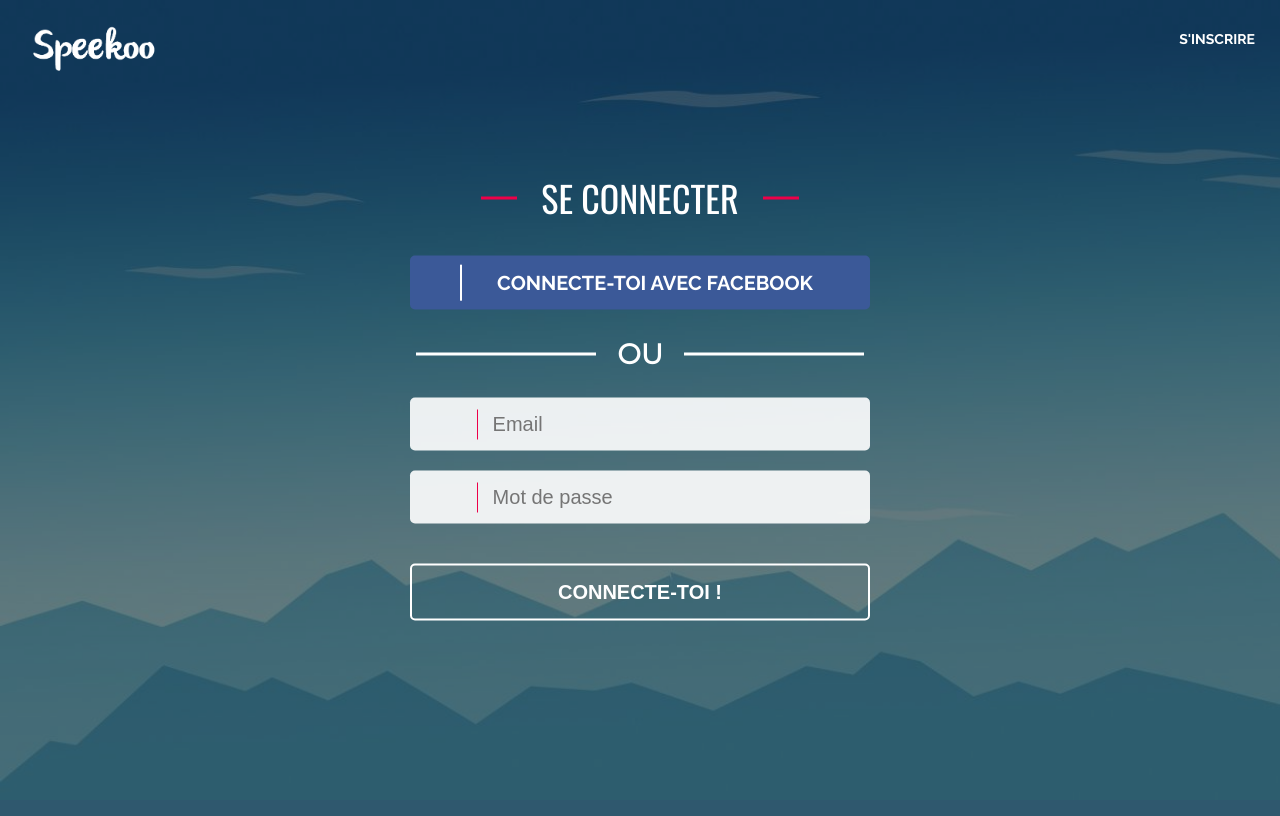
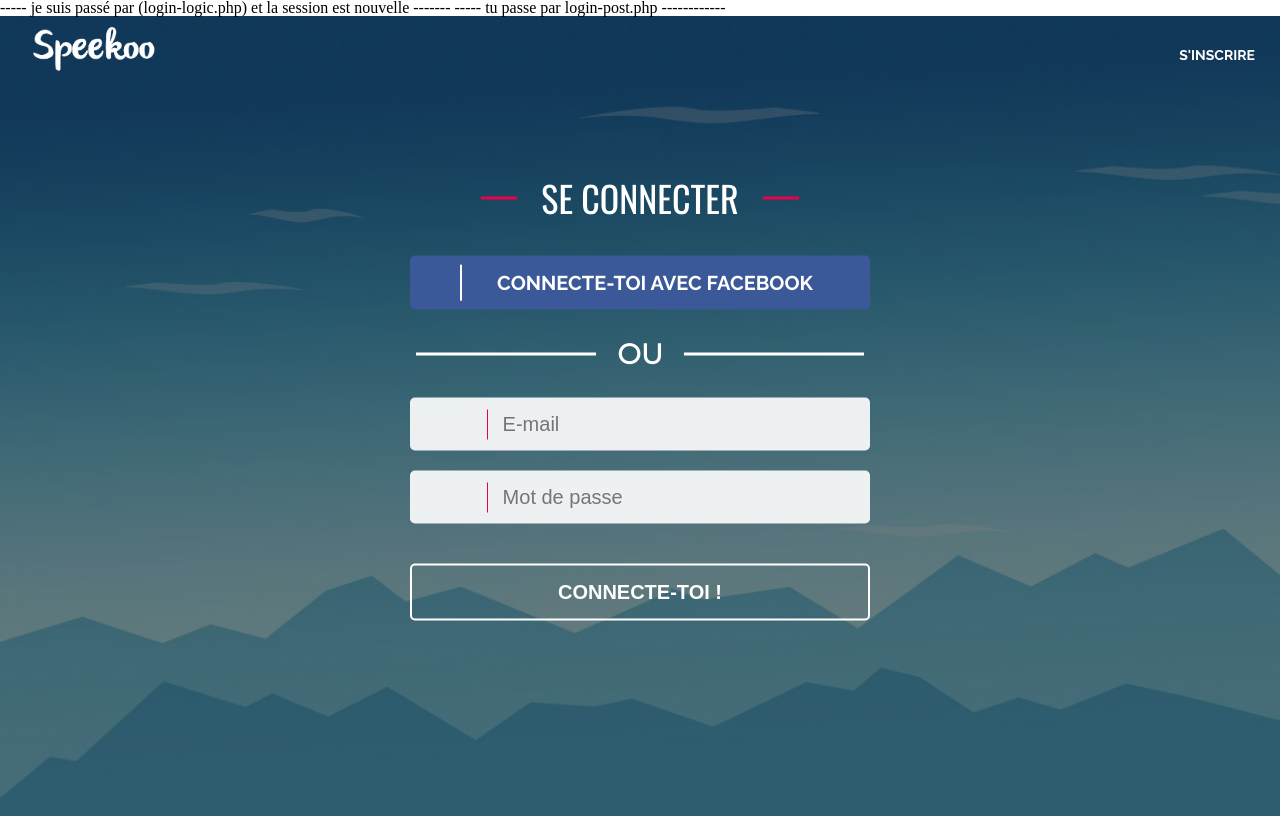
Before and after one commit to cybercraft064/test-site, a PHP site: page /src/auth/login.php in a window 1280 px wide. Before the commit the page ends 781 px from the top, so only its background shows below. Run offline with PHP 8.4, Linux system fonts and the light colour scheme; data that the repository does not hold is empty.

Commit message:
ajout des dossiers POST

```diff
--- a/src/auth/logic/login-logic.php
+++ b/src/auth/logic/login-logic.php
@@ -1,49 +1,12 @@
 <?php
 session_start();
 
-// init du placeHolder de l'input Email
-// sera modifié si l'email existe dans la base
-$userMail = "Email";
-$userPassword = "Mot de passe";
+// avant tout traitement verification si la session et active
+// et redirection vers sont dashboard si s'est le cas.
+if (isset($_SESSION['mail'])) {
 
-// changement de la couleur du texte de saisie input (css)
-$field_input_mail ="field-input";
-$field_input_pwd = "field-input";
+     header('Location: ../../dashboard/dashboard-lessons.php');
 
-// utilisé pour le css (.bad-mail)
-$bad_mail = "good";
-$bad_psw = "good";
-
-$mail = "";
-$password = "";
-$return = "";
-
-// verification session en cours
-if (isset($_SESSION['email'])) {
-
-     header('Location: ../dashboard/dashboard-lessons.php');
-
-// chargement des variables de controles
-} else 	if (isset($_POST['email']) && isset($_POST['password'])) {
-    $mail = htmlspecialchars($_POST['email']);
-    $password = htmlspecialchars($_POST['password']);
-
-    // appel gestionnaire de la base
-    include_once("./../shared/bd-manager.php");
-
-    // execution de la fonction de controle utilisateurs
-    $return = connexion($mail, $password);
-
-    // suivant la valeur return de la fonction
-    if ($return == "badUser") {
-      $userMail = "Inconnu: ".$mail;
-      $bad_mail = "bad-mail";
-      $field_input_mail = "field-input-bad";
-
-    } else if ($return == "badPassword") {
-      $userPassword = "Erreur de mot de passe";
-      $bad_pwd = "bad-mail"; // mm couleur rouge dans le css -> .bad-mail
-      $field_input_pwd = "field-input-bad";
-    }
-
-} //
+} else {
+    echo " ----- je suis passé par (login-logic.php) et la session est nouvelle ------- ";
+}
--- a/src/auth/login.php
+++ b/src/auth/login.php
@@ -1,4 +1,7 @@
 <?php include('logic/login-logic.php');
+
+	  // récupèration des variables
+	  include('post/login-post.php');
 ?>
 
 <!DOCTYPE html>
@@ -49,13 +52,13 @@
                		<div class="separator"></div>
 				</div>
 
-					<form action="login.php" method="post">
+					<form action="./post/login-post.php" method="post">
 
 						<div class="input-wrapper <?php echo $bad_mail; ?>">
 							<div class="input-icon-box">
 								<i class="icon-mail"></i>
 							</div>
-							<input type="email" placeholder="<?php echo $userMail; ?>" class="<?php echo $field_input_mail; ?>" name="email" autocomplete="off" required />
+							<input type="email" placeholder="<?php echo $userMail; ?>" class="<?php echo $field_input_mail; ?>" name="mail" autocomplete="off" required />
 						</div>
 
 						<div class="input-wrapper <?php echo $bad_pwd; ?>">
--- /dev/null
+++ b/src/auth/post/login-post.php
@@ -0,0 +1,71 @@
+<?php
+// session_start();
+
+echo "  ----- tu passe par login-post.php ------------";
+
+
+// ****************** Init des variables *********************** //
+// init du placeHolder de l'input Email
+// sera modifié si l'email existe dans la base
+$userMail = "E-mail";
+$userPassword = "Mot de passe";
+
+// changement de la couleur du texte de saisie input (css)
+$field_input_mail ="field-input";
+$field_input_pwd = "field-input";
+
+// utilisé pour le css (.bad-mail)
+$bad_mail = "good";
+$bad_psw = "good";
+
+$mail = "";
+$password = "";
+$return = "";
+
+// ***************** traitement du POST *********************** //
+// chargement des variables de controles
+if (isset($_POST['mail']) && isset($_POST['password'])) {
+    $mail = htmlspecialchars($_POST['mail']);
+    $password = htmlspecialchars($_POST['password']);
+
+    // verification si l'utilisateur est bien connu en BD
+    // appel du gestionnaire de la base
+    include("../../shared/bd-manager.php");
+
+    // execution de la fonction de controle utilisateurs
+    $return = connexion($mail, $password);
+
+    switch ($return) {
+
+        case "goodUser":
+
+        echo "la fonction connexion retourne -> goodUser --" ; // debug
+        echo ' ----- test de la variable de session $_SESSION["pseudo-user"] :'.$_SESSION['pseudo-user']; //debug
+        echo ' ----- test de la variable de session $_SESSION["level-user"] :'.$_SESSION['level-user']; //debug
+
+           // et redirection vers sont dashboard
+          header('location: ../../dashboard/dashboard-lessons.php');
+            break;
+
+        case "badMail":
+        echo "je suis dans le case de return avec -> badMail"; // debug
+            $userMail = "Inconnu: ".$mail;
+            $bad_mail = "bad-mail";
+            $field_input_mail = "field-input-bad";
+            // redirection
+         //   include_once("../login.php");
+            break;
+
+        case "badPassword":
+        echo "je suis dans le case de return avec -> badPassword"; // debug
+            $userPassword = "Erreur de mot de passe";
+            $bad_pwd = "bad-mail"; // mm couleur rouge dans le css -> .bad-mail
+            $field_input_pwd = "field-input-bad";
+            break;
+
+        default :
+            echo "cas non traité !! "; // debug
+            break;
+    }
+
+} //
--- /dev/null
+++ b/src/auth/post/signup-post.php
@@ -0,0 +1 @@
+<?php
--- a/src/dashboard/logic/dashboard-lessons-logic.php
+++ b/src/dashboard/logic/dashboard-lessons-logic.php
@@ -1,5 +1,7 @@
 <?php
     session_start();
+
+    echo "---- je passe par dashboard-lessons-logic.php ---";
 
     // variables de travail
     $pseudo_user = $_SESSION['pseudo-user'];
```
Also changed, not shown: src/shared/bd-manager.php (+7 -14 lines).
